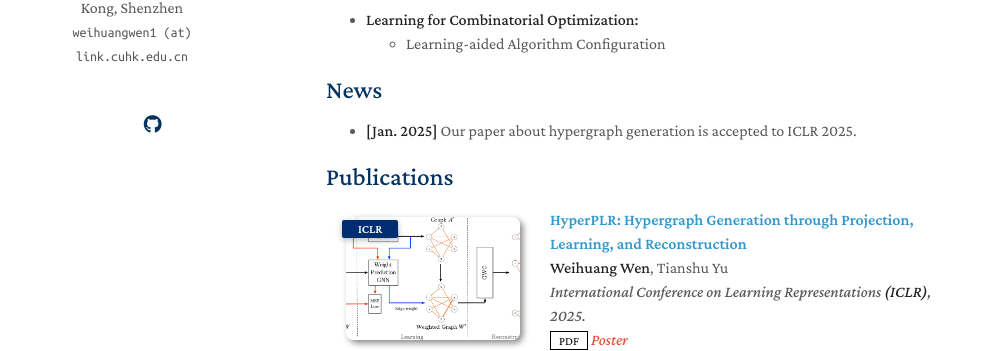
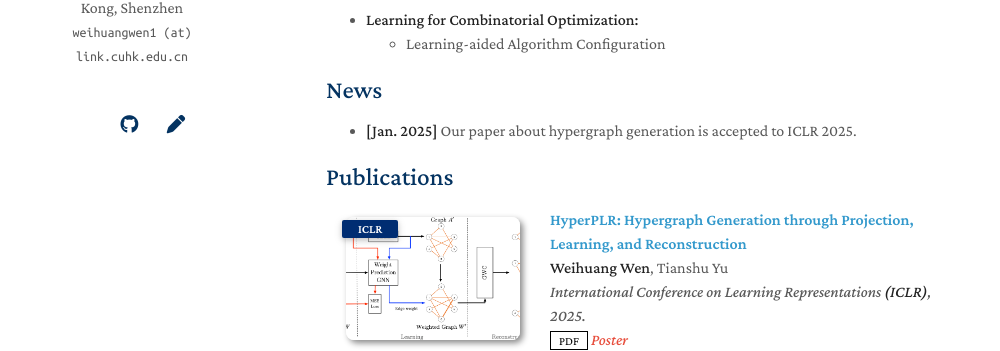
Before and after one commit to markwwen/markwwen.github.io, a Jekyll site: the page built from index.md, in a window 1280 px wide. Shown: the part 351-702 px from the top of the page, without its empty margins (144-1144 px from the left). Built offline with Jekyll 4.4.1, drawn with Linux system fonts in a browser that asks for light colours; a style sheet for code colours, icons or effects is not loaded; our own code applies the rules of GitHub Pages for plain Markdown files.

Commit message:
add blog

```diff
--- a/_config.yml
+++ b/_config.yml
@@ -15,6 +15,7 @@ canonical: https://minimal-light-theme.yliu.me/
 google_scholar: https://scholar.google.com/citations?user=-Yl2-tMAAAAJ
 # cv_link: assets/files/curriculum_vitae.pdf
 github_link: https://github.com/markwwen
+blog: https://markwwen.github.io/blog
 # linkedin: https://www.linkedin.com/in/weihuang-wen-58134b141/
 # twitter: https://twitter.com/
 
--- a/_layouts/homepage.html
+++ b/_layouts/homepage.html
@@ -84,6 +84,12 @@
         </a>
         {% endif %}
 
+        {% if site.blog %}
+        <a style="margin: 0 5px 0 0" href="{{ site.blog }}">
+          <i class="fas fa-pen"></i>
+        </a>
+        {% endif %}
+
         {% if site.twitter %}
         <a style="margin: 0 0 0 0" href="{{ site.twitter }}">
           <i class="fab fa-x-twitter"></i>
```
